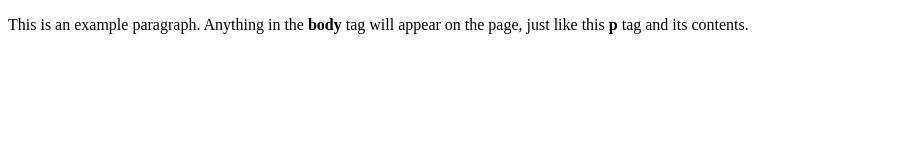
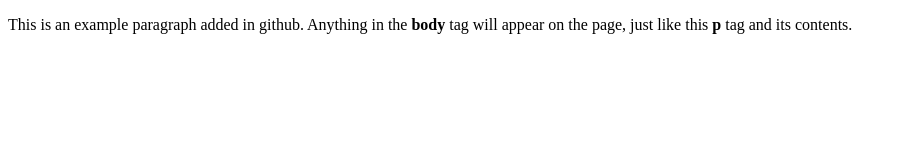
Before and after one commit to merri89/hello-ping, a plain HTML site: page index.html in a window 1280 px wide. Shown: the whole page, without its empty margins (0-903 px from the left). Drawn offline with Linux system fonts and the light colour scheme.

Commit message:
Update index.html
changed body text

```diff
--- a/index.html
+++ b/index.html
@@ -4,6 +4,6 @@
     <title>This is the title of the webpage!</title>
   </head>
   <body>
-    <p>This is an example paragraph. Anything in the <strong>body</strong> tag will appear on the page, just like this <strong>p</strong> tag and its contents.</p>
+    <p>This is an example paragraph added in github. Anything in the <strong>body</strong> tag will appear on the page, just like this <strong>p</strong> tag and its contents.</p>
   </body>
 </html>
```
